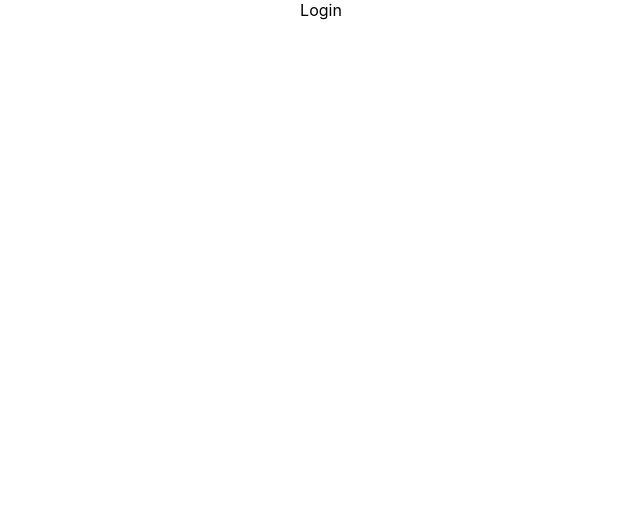
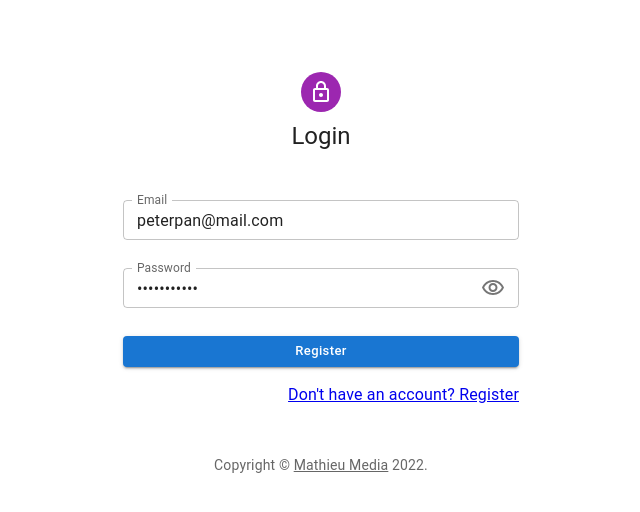
Before and after one commit to mathieumedia/BlogDemo, a React (Create React App) app in the folder client/: page /login in a window 1280 px wide. Shown: the top 512 px of the page, without its empty margins (319-959 px from the left). Built offline with nearby package versions, Linux system fonts and the light colour scheme.

Commit message:
Created Home.jsx

```diff
--- a/client/src/components/Copyright.jsx
+++ b/client/src/components/Copyright.jsx
@@ -5,7 +5,7 @@ export default function Copyright() {
     return (
         <Typography variant="body2" color="textSecondary" align="center">
             {'Copyright © '}
-            <Link color="inherit" href="/">Blog Demo</Link>{' '}
+            <Link color="inherit" href="/">Mathieu Media</Link>{' '}
             {new Date().getFullYear()}{'.'}
         </Typography>
     )
--- a/client/src/pages/Home.jsx
+++ b/client/src/pages/Home.jsx
@@ -1,7 +1,126 @@
-import React from 'react'
+import {useState, useEffect} from 'react'
+import {
+    Grid, TextField, Button, Typography,
+    CssBaseline, Paper, Box, Avatar,
+    InputAdornment
+} from '@mui/material'
+import { useNavigate, Link } from 'react-router-dom'
+import {toast} from 'react-toastify'
+import Copyright
+ from '../components/Copyright'
+// #region --------------( ICONS )--------------
+import LockOutlinedIcon from '@mui/icons-material/LockOutlined';
+import VisibilityOutlinedIcon from '@mui/icons-material/VisibilityOutlined';
+import VisibilityOffOutlinedIcon from '@mui/icons-material/VisibilityOffOutlined';
+// #endregion
+
+import {useAuth} from '../middleware/contextHooks'
 
 export default function Home() {
-  return (
-    <div>Home</div>
-  )
+    const {loginUser, clearErrors, toasts, isAuthenticated} = useAuth();
+    const navigate = useNavigate()
+    const [user, setUser] = useState({
+        firstName: 'Peter', lastName: 'Pan',
+        email: 'peterpan@mail.com', password: 'Password123',
+        confirmPassword: 'Password123'
+    })
+
+    const [showPassword, setShowPassword] = useState(false)
+
+    useEffect(() => {
+        if(isAuthenticated) navigate('/blogs')
+
+        if(toasts){
+            toasts.forEach(ele => {
+                toast(ele.message, {
+                    type: ele.type
+                })
+            });
+            clearErrors()
+        }
+    }, [toasts, isAuthenticated, clearErrors, navigate])
+
+    const handleRegister = () => {
+        const { email, password } = user
+        if(!email || !password ) {
+            toast('Please fill all the fields', {type: 'error'})
+            return
+        }
+        loginUser(user)
+    }
+    return (
+        <Grid container component="main" sx={{ height: '100vh' }}>
+          <CssBaseline />
+
+          <Grid
+              item xs={false}
+              sm={4} md={7}
+              sx={{
+                backgroundImage: 'url(https://source.unsplash.com/random)',
+                backgroundRepeat: 'no-repeat',
+                backgroundColor: (t) =>
+                  t.palette.mode === 'light' ? t.palette.grey[50] : t.palette.grey[900],
+                backgroundSize: 'cover',
+                backgroundPosition: 'center',
+              }}
+          />
+          <Grid item xs={12} sm={8} md={5} component={Paper} elevation={6} square>
+              <Box
+                sx={{
+                    mt: 8, display: 'flex', mx: 4,
+                    flexDirection: 'column', alignItems: 'center'
+                }}
+            >
+                <Avatar sx={{m: 1, backgroundColor: 'secondary.main'}}>
+                    <LockOutlinedIcon  />
+                </Avatar>
+
+                <Typography component="h1" variant="h5">
+                    Login
+                </Typography>
+
+                <Grid container spacing={2} sx={{mt: 3}}>
+
+                    <Grid item xs={12}>
+                        <TextField
+                            placeholder='Enter Your Email' name='email'
+                            label='Email' value={user.email}
+                            onChange={(e) => setUser({...user, email: e.target.value})}
+                        />
+                    </Grid>
+                    <Grid item xs={12} >
+                        <TextField
+                            placeholder='Enter Password' name='password'
+                            label='Password' value={user.password}
+                            type={showPassword ? 'text' : 'password'}
+                            onChange={(e) => setUser({...user, password: e.target.value})}
+                            InputProps={{
+                                endAdornment: <InputAdornment position="end" onClick={() => setShowPassword(!showPassword)}>
+                                    {!showPassword ? <VisibilityOutlinedIcon /> : <VisibilityOffOutlinedIcon />}
+                                </InputAdornment>,
+                            }}
+                        />
+                    </Grid>
+                </Grid>
+                <Button
+                    onClick={handleRegister}
+                    fullWidth sx={{
+                        mt: 3, mb: 2
+                    }}
+                >
+                    Register
+                </Button>
+
+                <Grid container justifyContent="flex-end">
+                    <Grid item>
+                        <Link to="/register">
+                            Don't have an account? Register
+                        </Link>
+                    </Grid>
+                </Grid>
+              </Box>
+              <Copyright sx={{mt: 4}} />
+          </Grid>
+        </Grid>
+    );
 }
--- a/client/src/pages/Login.jsx
+++ b/client/src/pages/Login.jsx
@@ -1,7 +1,111 @@
-import React from 'react'
+import {useState, useEffect} from 'react'
+import {
+    Grid, TextField, Button, Typography,
+    CssBaseline, Container, Box, Avatar,
+    InputAdornment
+} from '@mui/material'
+import { useNavigate, Link } from 'react-router-dom'
+import {toast} from 'react-toastify'
+import Copyright
+ from '../components/Copyright'
+// #region --------------( ICONS )--------------
+import LockOutlinedIcon from '@mui/icons-material/LockOutlined';
+import VisibilityOutlinedIcon from '@mui/icons-material/VisibilityOutlined';
+import VisibilityOffOutlinedIcon from '@mui/icons-material/VisibilityOffOutlined';
+// #endregion
 
+import {useAuth} from '../middleware/contextHooks'
 export default function Login() {
-  return (
-    <div>Login</div>
-  )
+    const {loginUser, clearErrors, toasts, isAuthenticated} = useAuth();
+    const navigate = useNavigate()
+    const [user, setUser] = useState({
+        firstName: 'Peter', lastName: 'Pan',
+        email: 'peterpan@mail.com', password: 'Password123',
+        confirmPassword: 'Password123'
+    })
+
+    const [showPassword, setShowPassword] = useState(false)
+
+    useEffect(() => {
+        if(isAuthenticated) navigate('/blogs')
+
+        if(toasts){
+            toasts.forEach(ele => {
+                toast(ele.message, {
+                    type: ele.type
+                })
+            });
+            clearErrors()
+        }
+    }, [toasts, isAuthenticated, clearErrors, navigate])
+
+    const handleRegister = () => {
+        const { email, password } = user
+        if(!email || !password ) {
+            toast('Please fill all the fields', {type: 'error'})
+            return
+        }
+        loginUser(user)
+    }
+    return (
+        <Container maxWidth="xs">
+            <CssBaseline />
+
+            <Box
+                sx={{
+                    mt: 8, display: 'flex', mb: 6,
+                    flexDirection: 'column', alignItems: 'center'
+                }}
+            >
+                <Avatar sx={{m: 1, backgroundColor: 'secondary.main'}}>
+                    <LockOutlinedIcon  />
+                </Avatar>
+
+                <Typography component="h1" variant="h5">
+                    Login
+                </Typography>
+
+                <Grid container spacing={2} sx={{mt: 3}}>
+
+                    <Grid item xs={12}>
+                        <TextField
+                            placeholder='Enter Your Email' name='email'
+                            label='Email' value={user.email}
+                            onChange={(e) => setUser({...user, email: e.target.value})}
+                        />
+                    </Grid>
+                    <Grid item xs={12} >
+                        <TextField
+                            placeholder='Enter Password' name='password'
+                            label='Password' value={user.password}
+                            type={showPassword ? 'text' : 'password'}
+                            onChange={(e) => setUser({...user, password: e.target.value})}
+                            InputProps={{
+                                endAdornment: <InputAdornment position="end" onClick={() => setShowPassword(!showPassword)}>
+                                    {!showPassword ? <VisibilityOutlinedIcon /> : <VisibilityOffOutlinedIcon />}
+                                </InputAdornment>,
+                            }}
+                        />
+                    </Grid>
+                </Grid>
+                <Button
+                    onClick={handleRegister}
+                    fullWidth sx={{
+                        mt: 3, mb: 2
+                    }}
+                >
+                    Register
+                </Button>
+
+                <Grid container justifyContent="flex-end">
+                    <Grid item>
+                        <Link to="/register">
+                            Don't have an account? Register
+                        </Link>
+                    </Grid>
+                </Grid>
+            </Box>
+            <Copyright sx={{mt: 4}} />
+        </Container>
+    )
 }
```
